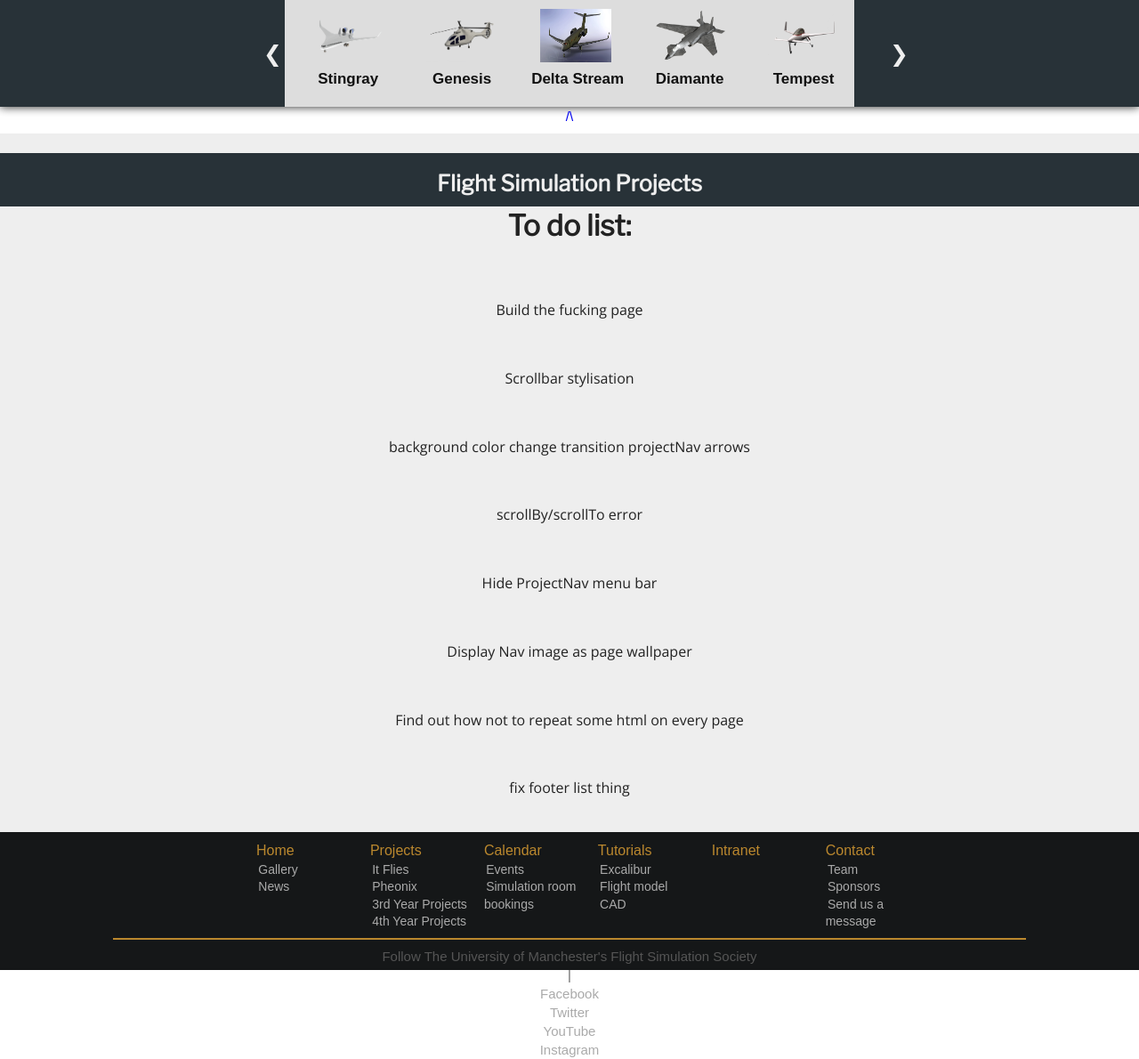
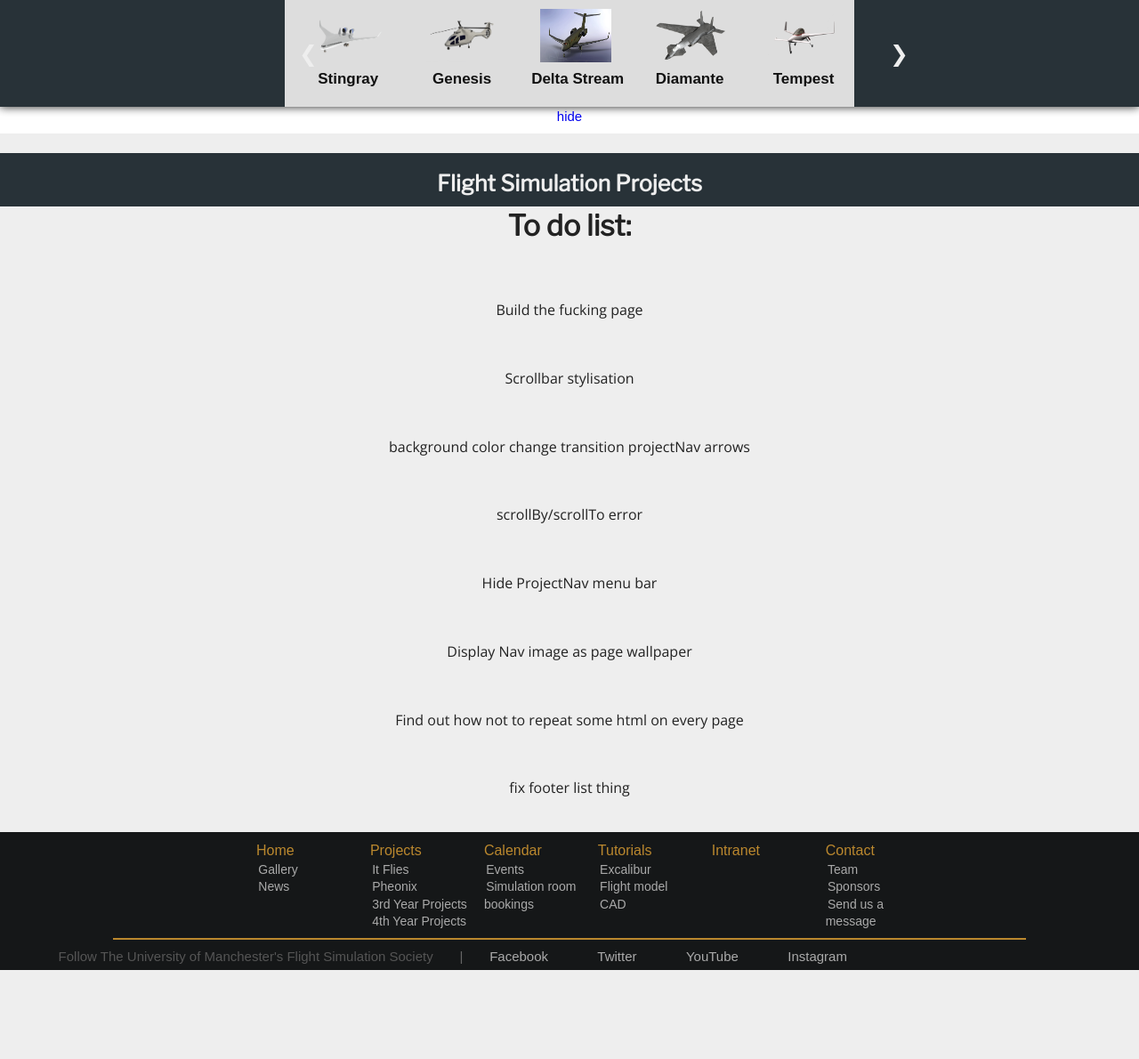
Before and after one commit to DanSieradzki/FSSoc-Website, a PHP site: page /pages/projects.html in a window 1280 px wide. Shown: the part 60-1250 px from the top of the page at 89% size. After the commit the page ends 1150 px from the top, so only its background shows below. Run offline with PHP 8.4, Linux system fonts and the light colour scheme; some libraries are stand-ins or nearby versions; some web fonts are replaced; grey boxes are pictures that could not be loaded.

Commit message:
I don't even know anymore
The projects page toggleProjectNav function has stopped existing
according to chrome. I disagree, but it's not like I can exactly go have
a conversation with it now, is it?

scrollRight and scrollLeft continue to refuse to follow the rules as
presented bby the MDN, so again I'm kinda lost

Bright side is that tutorials page looks a little more like what I
envisioned, i.e. it has something on the damn page now. Just gotta work
out how to make the video expand width when I click on it in js, because
the css solution only works so long as you hold the click on it :(

other miscellanous shite goes here if there is any to commit

```diff
--- a/css/main.css
+++ b/css/main.css
@@ -64,7 +64,7 @@ ul.topNavClass {
     height: 100%;
 }
 
-.topNavLi {
+ul li {
     display: inline;
     text-align: center;
     height: 100%;
@@ -323,7 +323,7 @@ ul.topNavClass {
     margin: auto;
     float:left;
     display: inline-block;
-    text-align: left;
+
     width: 14%;
     margin-bottom: 5px;
 }
@@ -362,11 +362,9 @@ ul.topNavClass {
     width: 90%;
     margin: 0 auto;
     text-align: center;
-    padding: 0;
-    vertical-align: text-bottom;
+    padding: 0 auto;
     list-style: none;
     display: inline;
-    text-align: center;
     height: 100%;
     width: 16%;
 }
--- a/css/projects.css
+++ b/css/projects.css
@@ -93,17 +93,17 @@
 }
 
 .leftN a {
-    padding-right: 80px;
+    padding-left: 80px;
 }
 
 .leftN:active {
     transition: 0.3s;
-    background: linear-gradient(to right, #283238 , #3a7cff);
+    background: linear-gradient(to right, #283238 , #660099);   /*#3a7cff*/
 }
 
 .rightN:active {
     transition: 0.3s;
-    background: linear-gradient(to left, #283238 , #3a7cff);
+    background: linear-gradient(to left, #283238 , #660099);
 }
 
 .rightN {
--- a/js/main.js
+++ b/js/main.js
@@ -90,21 +90,23 @@ var projectScroll = document.getElementsByClassName("projectScroll");
 function toggleProjectNav() {
     if (toggleState1 == true) {
         document.getElementById("projectNav").style.marginTop = "-120px";
-        document.getElementById("toggleProjNavA").style.display = "none";
-        document.getElementById("toggleProjNavB").style.display = "block";
+        // document.getElementById("toggleProjNavA").style.display = "none";
+        // document.getElementById("toggleProjNavB").style.display = "block";
+        document.getElementById("toggleProjNav").innerHTML = "show";
         projectScroll[0].style.marginTop = "-120px";
         projectScroll[1].style.marginTop = "-120px";
     } else {
         document.getElementById("projectNav").style.marginTop = "0px";
-        document.getElementById("toggleProjNavA").style.display = "block";
-        document.getElementById("toggleProjNavB").style.display = "none";
+        // document.getElementById("toggleProjNavA").style.display = "block";
+        // document.getElementById("toggleProjNavB").style.display = "none";
+        document.getElementById("toggleProjNav").innerHTML = "hide";
         projectScroll[0].style.marginTop = "0";
         projectScroll[1].style.marginTop = "0";
     }
     toggleState1 = !toggleState1;
 }
 
-
+toggleProjNav();
 
 // var getImgList = document.getElementsByClassName("projectLiImg").src;
 
@@ -113,3 +115,9 @@ function toggleProjectNav() {
 //         document.getElementById("wallpaper").src = this.getImgList[i];
 //     }
 // }
+
+
+
+function tutorVid() {
+    document.getElementById("wallpaper").style.width: "100%"";
+}
--- a/pages/projects.html
+++ b/pages/projects.html
@@ -147,7 +147,7 @@
 
 <div id="projectNav">
     <div class="projectScroll leftN">
-        <a href="#" class="" onclick="">&#10094;</a>
+        <a href="#" onclick="scrollLeft">&#10094;</a>
     </div>
     <div class="enclosure">
         <ul id="projectUl">
@@ -219,8 +219,8 @@
 
 </div>
 <div id="toggleProjNav">
-    <a id="toggleProjNavA" class="zocial-chevron-up" data-text="chevron-up" href="#" onclick="toggleProjectNav()">/\</a>
-    <a id="toggleProjNavB" class="fontawesome-chevron-down"href="#" onclick="toggleProjectNav()">\/</a>
+    <a id="toggleProjectNav" class="zocial-chevron-up" data-text="chevron-up" href="#" onclick="toggleProjectNav()">hide</a>
+    <!-- <a id="toggleProjNavB" class="fontawesome-chevron-down"href="#" onclick="toggleProjectNav()">\/</a> -->
 </div>
 
 
--- a/pages/tutorials.html
+++ b/pages/tutorials.html
@@ -146,8 +146,8 @@
 </div>
 
 <div id="container">
-     <!-- <div class-"wallpaper">
-        <iframe id="wallpaper" src="https://www.youtube.com/watch?v=b6sV_TXOE94"></iframe> -->
+     <div class-"wallpaper" style="background-color: #000;">
+        <iframe id="wallpaper" onclick=tutorVid() width="50%" height="500" src="https://www.youtube.com/embed/Rj6SADPtb7w" frameborder="0" allowfullscreen></iframe>
         <div class="wallpaperBar">
             <h1>Flight Simulation Tutorials</h1>
             <h2>FSSoc Tutorials</h2>
@@ -157,6 +157,8 @@
 
       <h1>To do list:</h1><br>
       <p>Build the fucking page</p><br>
+      <p>Js to max width video when clicked</p><br>
+      <p>tutorial main page</p><br>
 
   </div>
 </div>
```
Also changed, not shown: css/tutorials.css (+10 -6 lines), 2 other files.
